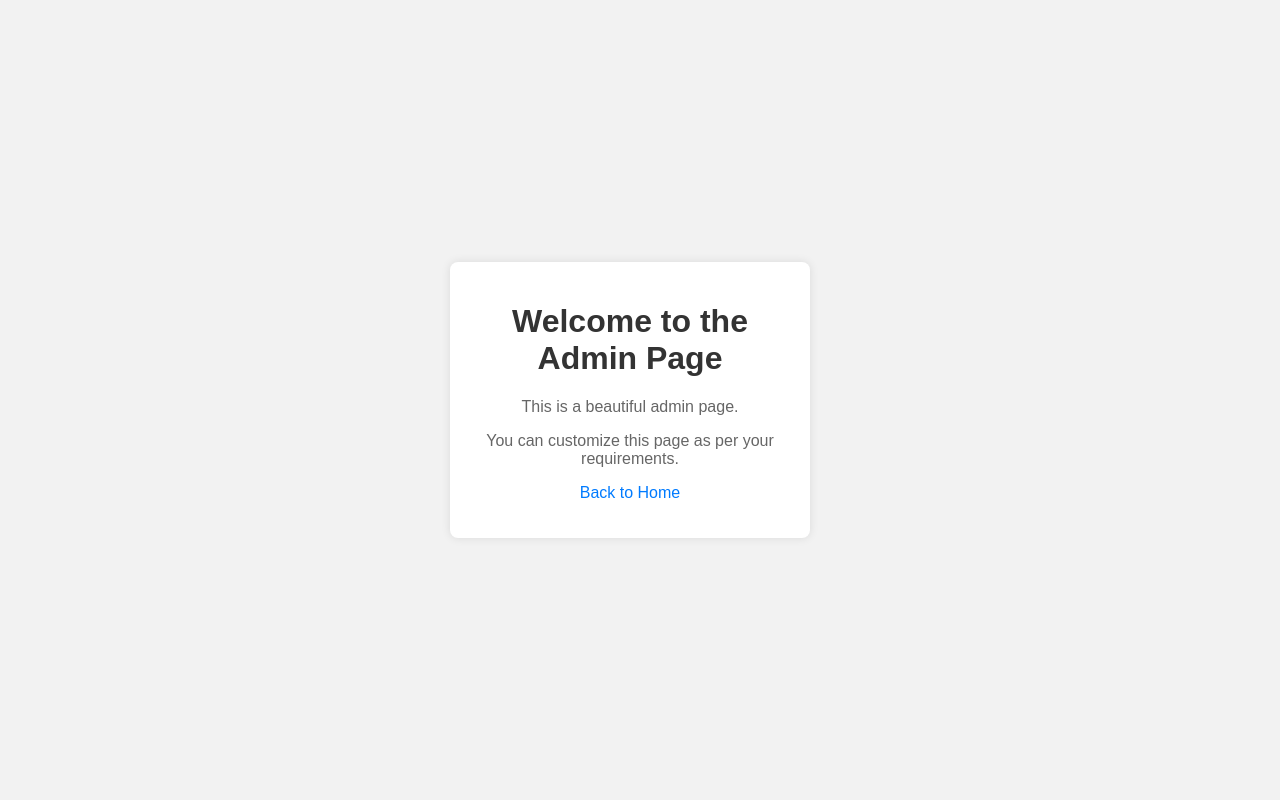
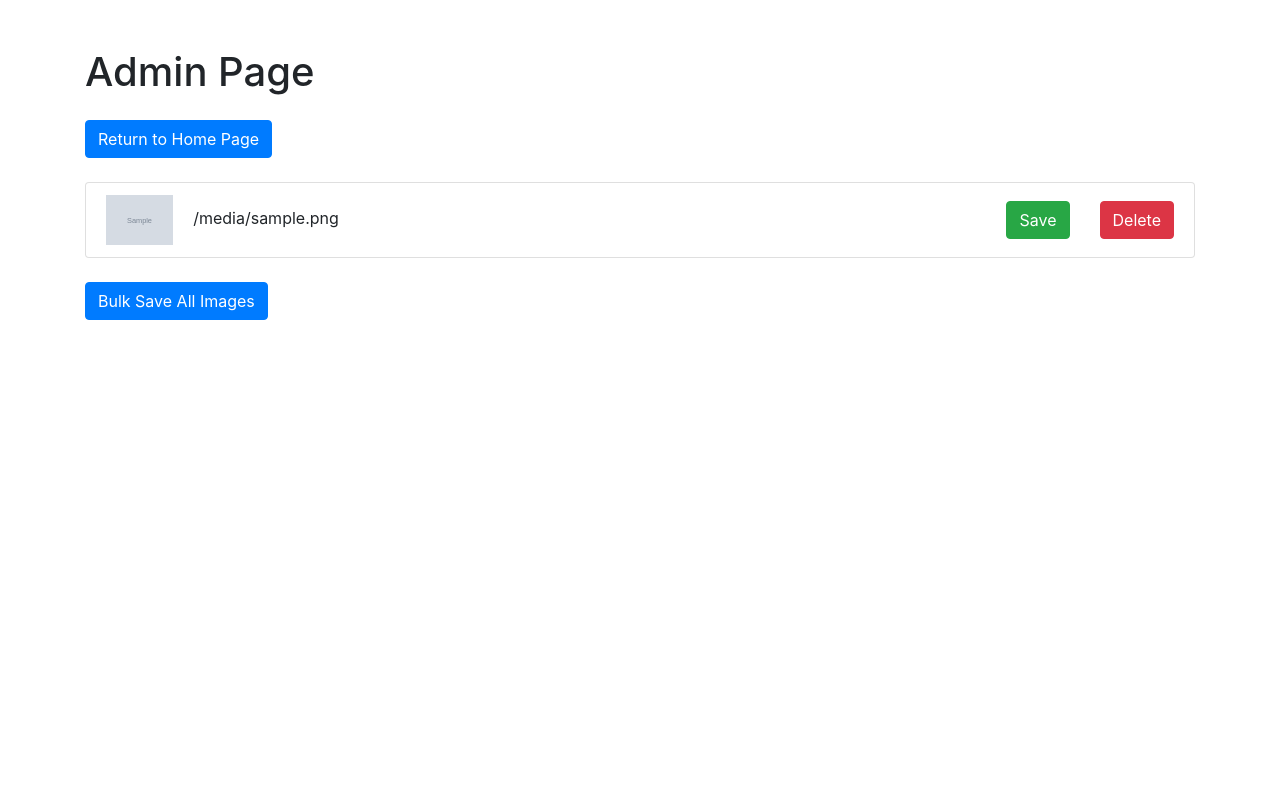
Before and after one commit to obergan/wildlife-camera, a Flask app: template server/templates/admin.html in a window 1280 px wide. Run offline with Flask 3, Linux system fonts and the light colour scheme; the template is opened without the code that fills it: most values are stand-ins (such as "Sample title", 1, 10 or a date in 2020); grey boxes marked "Sample" are stand-in pictures; parts of the project's set-up code (start-up, migrations or seed data) failed here and were passed over; some libraries are stand-ins or nearby versions.

Commit message:
Implement bulksave and delete image in admin page

```diff
--- a/server/server.py
+++ b/server/server.py
@@ -3,13 +3,14 @@ from pathlib import Path
 from werkzeug.utils import secure_filename
 import os
 from models import *
-from flask import Flask, request, render_template, send_from_directory, redirect, url_for
+from flask import Flask, request, render_template, send_from_directory, redirect, url_for, flash
 from flask_login import LoginManager, UserMixin, login_user, login_required, logout_user, current_user
 from flask_sqlalchemy import SQLAlchemy
 from heart import *
 from apscheduler.schedulers.background import BackgroundScheduler
+import zipfile
 
-IMAGE_FOLDER = os.path.join(f'static', 'images')
+a = os.path.join(f'static', 'images')
 HEART = Heart()
 
 basedir = os.path.abspath(os.path.dirname(__file__))
@@ -140,10 +141,59 @@ def login():
 
     return render_template("login.html")
 
-@app.route('/admin')
+image_dir = 'static/images/'
+
+@app.route('/admin', methods=['GET', 'POST'])
 @login_required
 def admin():
-    return render_template('admin.html')
+    image_files = []
+    image_to_delete = None  # Add this line to ensure the variable is defined
+    if request.method == 'POST':
+        if 'delete' in request.form:
+            # Show the confirmation modal when deleting a file
+            if 'delete' in request.form:
+            # Show the confirmation modal when deleting a file
+                image_to_delete = request.form['delete']
+                return render_template('admin.html', image_files=image_files, delete_modal=True, image_to_delete=image_to_delete)
+        elif 'confirm_delete' in request.form:
+            image_to_delete = request.form['confirm_delete']
+            delete_image(image_to_delete)
+            flash('Image deleted successfully!', 'success')
+        elif 'cancel_delete' in request.form:
+            flash('Deletion canceled!', 'info')
+        elif 'save' in request.form:
+            # Handle image download
+            image_to_save = request.form['save']
+            return download_image(image_to_save)
+        elif 'bulksave' in request.form:
+            # Handle bulk image download
+            return bulk_download_images()
+        elif 'home' in request.form:
+            # Redirect back to the home page
+            return redirect('/')
+
+    # Get a list of image files with the ".jpg" extension in the static/images directory
+    image_files = [f for f in os.listdir(image_dir) if f.endswith('.jpg')]
+
+    return render_template('admin.html', image_files=image_files, delete_modal=False)
+
+def delete_image(image_filename):
+    # Delete the selected image
+    os.remove(os.path.join(image_dir, image_filename))
+
+def download_image(image_filename):
+    # Send the selected image for download
+    return send_from_directory(image_dir, image_filename, as_attachment=True)
+
+def bulk_download_images():
+    # Create a zip file with all images and send it for download
+    zip_filename = 'images.zip'
+    with zipfile.ZipFile(zip_filename, 'w') as zipf:
+        for image_filename in os.listdir(image_dir):
+            image_path = os.path.join(image_dir, image_filename)
+            zipf.write(image_path, image_filename)
+
+    return send_from_directory('.', zip_filename, as_attachment=True)
 
 
 if __name__ == "__main__":
--- a/server/templates/admin.html
+++ b/server/templates/admin.html
@@ -2,53 +2,78 @@
 <html lang="en">
 <head>
     <meta charset="UTF-8">
-    <meta name="viewport" content="width=device-width, initial-scale=1.0">
     <title>Admin Page</title>
-    <style>
-        body {
-            font-family: Arial, sans-serif;
-            background-color: #f2f2f2;
-            margin: 0;
-            display: flex;
-            justify-content: center;
-            align-items: center;
-            height: 100vh;
-        }
-
-        .admin-container {
-            background-color: #fff;
-            border-radius: 8px;
-            box-shadow: 0 0 10px rgba(0, 0, 0, 0.1);
-            padding: 20px;
-            margin-right: 20px; /* Add equal padding to the right side */
-            width: 320px; /* Increased width for the additional padding */
-            text-align: center;
-        }
-
-        h1 {
-            color: #333;
-        }
-
-        p {
-            color: #666;
-        }
-
-        a {
-            text-decoration: none;
-            color: #007bff;
-        }
-
-        a:hover {
-            text-decoration: underline;
-        }
-    </style>
+    <!-- Include Bootstrap CSS -->
+    <link href="https://maxcdn.bootstrapcdn.com/bootstrap/4.5.2/css/bootstrap.min.css" rel="stylesheet">
 </head>
 <body>
-    <div class="admin-container">
-        <h1>Welcome to the Admin Page</h1>
-        <p>This is a beautiful admin page.</p>
-        <p>You can customize this page as per your requirements.</p>
-        <p><a href="{{url_for('home_page')}}">Back to Home</a></p>
+    <div class="container mt-5">
+        <h1 class="mb-4">Admin Page</h1>
+
+        <!-- Return to Home Page Button -->
+        <form method="POST">
+            <button type="submit" name="home" class="btn btn-primary mb-4">Return to Home Page</button>
+        </form>
+
+        <!-- List of Images -->
+        <ul class="list-group">
+            {% for image_file in image_files %}
+            <li class="list-group-item d-flex justify-content-between align-items-center">
+                <div>
+                    <img src="{{ url_for('static', filename='images/' + image_file) }}" alt="{{ image_file }}" height="50" class="mr-3">
+                    {{ image_file }}
+                </div>
+                <div class="row align-items-center">
+                    <div class="col">
+                        <form method="POST">
+                            <button type="submit" name="save" value="{{ image_file }}" class="btn btn-success">Save</button>
+                        </form>
+                    </div>
+                    <div class="col">
+                        <!-- Modal Trigger Button -->
+                        <button type="button" class="btn btn-danger" data-toggle="modal" data-target="#confirmDeleteModal{{ loop.index }}" data-backdrop="static" data-keyboard="false">
+                            Delete
+                        </button>
+                    </div>
+                </div>
+            </li>
+            {% endfor %}
+        </ul>
+
+        <!-- Bulk Save Button -->
+        <form method="POST" class="mt-4">
+            <button type="submit" name="bulksave" class="btn btn-primary">Bulk Save All Images</button>
+        </form>
     </div>
+
+    <!-- Include Bootstrap JS and jQuery -->
+    <script src="https://code.jquery.com/jquery-3.5.1.slim.min.js"></script>
+    <script src="https://cdn.jsdelivr.net/npm/@popperjs/core@2.5.3/dist/umd/popper.min.js"></script>
+    <script src="https://maxcdn.bootstrapcdn.com/bootstrap/4.5.2/js/bootstrap.min.js"></script>
+
+    {% for image_file in image_files %}
+    <!-- Modal for Confirm Delete -->
+    <div class="modal fade" id="confirmDeleteModal{{ loop.index }}" tabindex="-1" role="dialog" aria-labelledby="confirmDeleteModalLabel{{ loop.index }}" aria-hidden="true">
+        <div class="modal-dialog">
+            <div class="modal-content">
+                <div class="modal-header">
+                    <h5 class="modal-title" id="confirmDeleteModalLabel{{ loop.index }}">Confirm Deletion</h5>
+                    <button type="button" class="close" data-dismiss="modal" aria-label="Close">
+                        <span aria-hidden="true">&times;</span>
+                    </button>
+                </div>
+                <div class="modal-body">
+                    <p>Are you sure you want to delete "{{ image_file }}"?</p>
+                </div>
+                <div class="modal-footer">
+                    <form method="POST">
+                        <button type="submit" name="confirm_delete" value="{{ image_file }}" class="btn btn-danger">OK</button>
+                        <button type="button" class="btn btn-secondary" data-dismiss="modal">Cancel</button>
+                    </form>
+                </div>
+            </div>
+        </div>
+    </div>
+    {% endfor %}
 </body>
 </html>
```
Also changed, not shown: server/templates/confirm_delete.html (added, +22 -0 lines).
